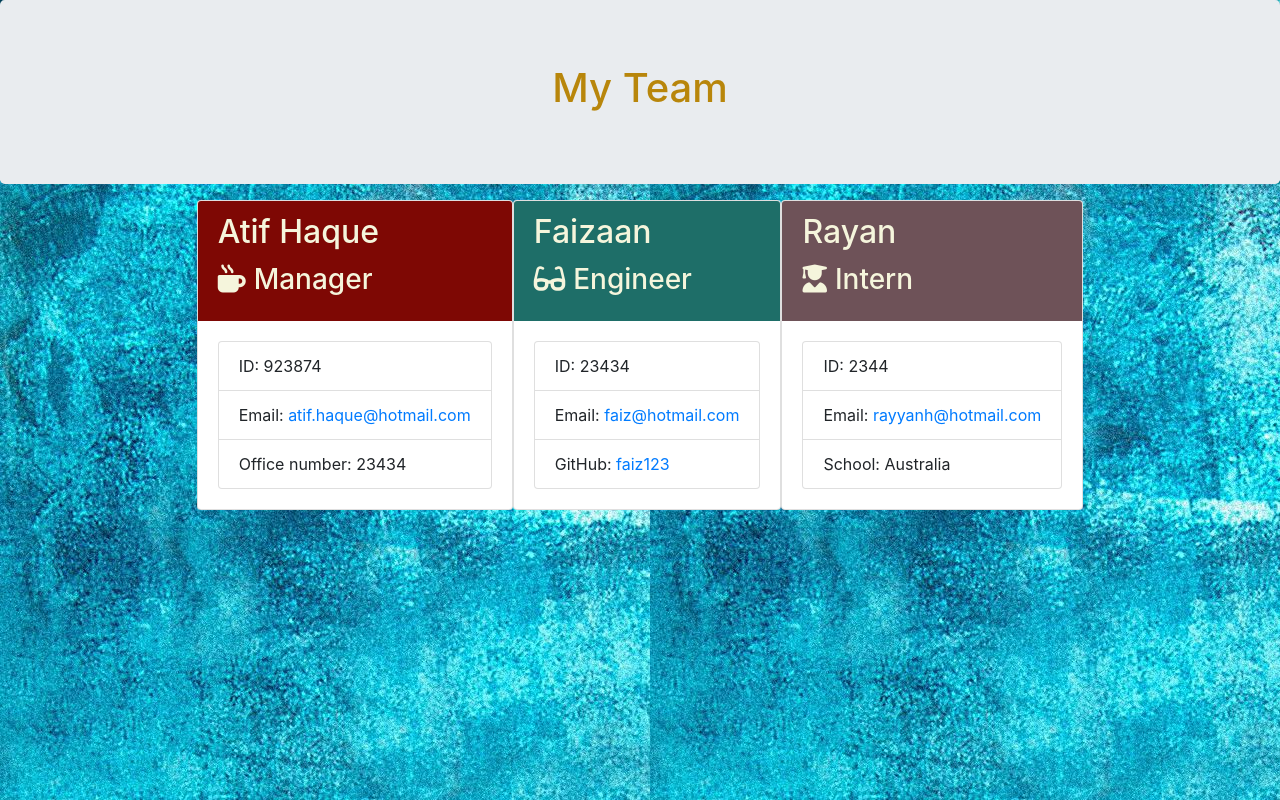
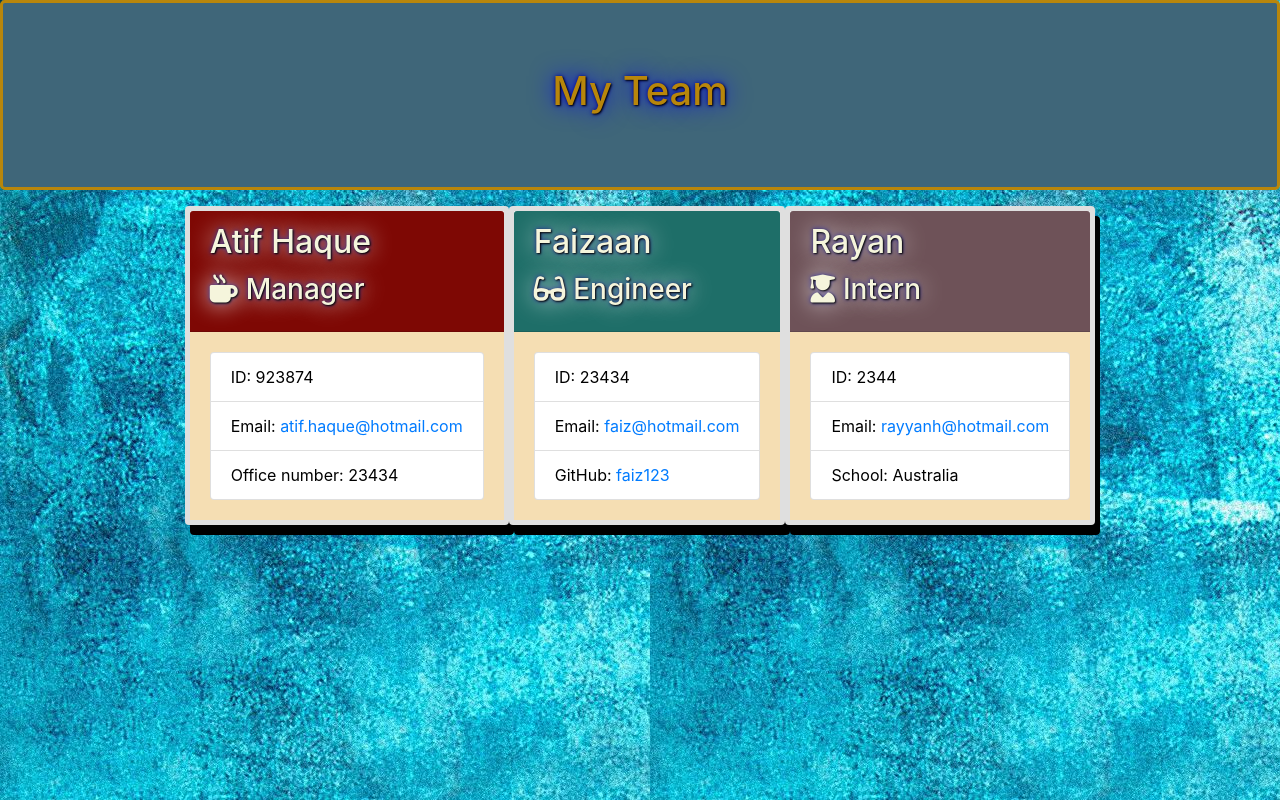
Before and after one commit to atifih/Team-Profile-Generator, a website: page output/team.html in a window 1280 px wide. Drawn offline with nearby package versions, Linux system fonts and the light colour scheme.

Commit message:
App functionally complete, CSS styling applied

```diff
--- a/output/style.css
+++ b/output/style.css
@@ -1,6 +1,8 @@
 .team-heading{
-    background: content-box radial-gradient();
+    background: rgb(63, 102, 121);
     color: darkgoldenrod;
+    text-shadow: 1px 1px 2px black, 0 0 25px blue, 0 0 5px darkblue;
+    border-style: solid;
 }
 
 body{
@@ -10,22 +12,30 @@ body{
 .manager-header {
     background: #7e0804;
     color: beige;
-    border: black;
-    border-width: 3px;
+    text-shadow: 1px 1px 2px black, 0 0 25px white, 0 0 5px darkblue;
 }
 
 .engineer-header {
 
   background: #1e6e68;
   color: beige;
-  border: black;
-  border-width: 3px;
+  text-shadow: 1px 1px 2px black, 0 0 25px white, 0 0 5px darkblue;
 }
 
 .intern-header {
 
   background: #6e5258;
   color: beige;
-  border: black;
-  border-width: 3px;
+  text-shadow: 1px 1px 2px black, 0 0 25px white, 0 0 5px darkblue;
+ }
+
+.card-body{
+    background: wheat;
+    color: black;
 }
+
+.employee-card{
+    border-style: solid;
+    border-width: 5px;
+    box-shadow: 5px 10px black;
+}
```
